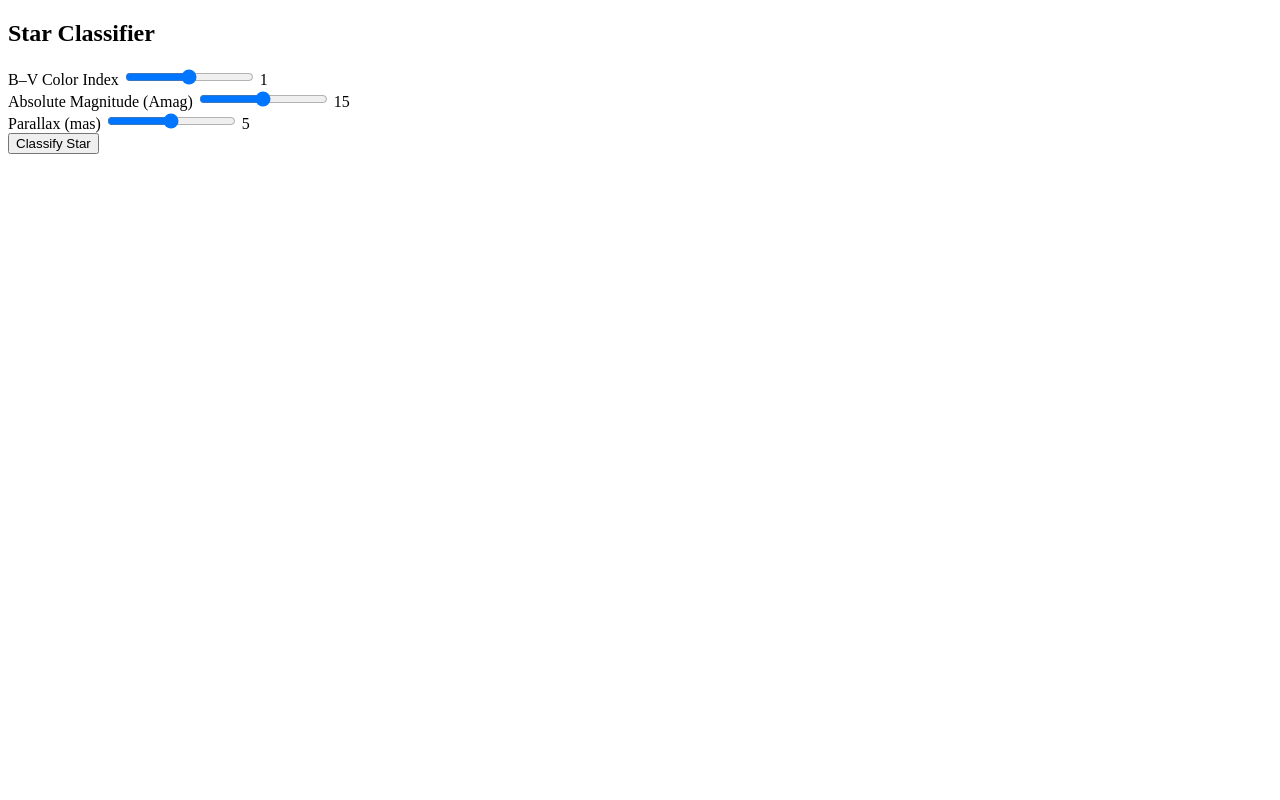
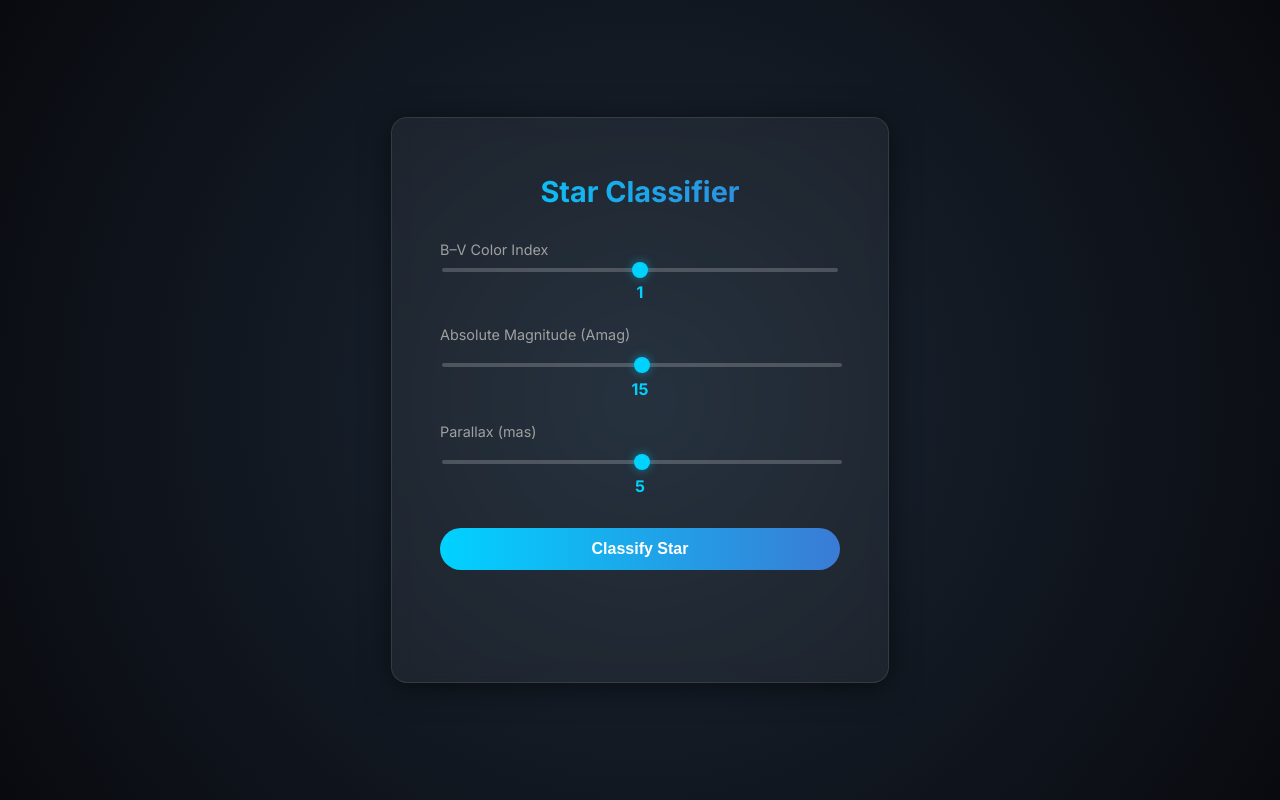
Before and after one commit to bishakhaP/star-classifer, a FastAPI app: page / in a window 1280 px wide. Run offline with FastAPI, Linux system fonts and the light colour scheme; parts of the project's set-up code (start-up, migrations or seed data) failed here and were passed over.

Commit message:
Added style

```diff
--- /dev/null
+++ b/static/style.css
@@ -0,0 +1,125 @@
+body {
+    background: radial-gradient(circle at center, #1b2735 0%, #090a0f 100%);
+    color: #ffffff;
+    font-family: 'Inter', sans-serif;
+    margin: 0;
+    padding: 0;
+    display: flex;
+    justify-content: center;
+    align-items: center;
+    min-height: 100vh;
+}
+
+
+.container {
+    background: rgba(255, 255, 255, 0.05);
+    backdrop-filter: blur(10px);
+    border: 1px solid rgba(255, 255, 255, 0.1);
+    padding: 2rem 3rem;
+    border-radius: 16px;
+    box-shadow: 0 4px 30px rgba(0, 0, 0, 0.5);
+    text-align: center;
+    max-width: 400px;
+    width: 100%;
+}
+
+
+h2 {
+    margin-bottom: 2rem;
+    font-size: 1.8rem;
+    font-weight: 700;
+    background: linear-gradient(90deg, #00d2ff 0%, #3a7bd5 100%);
+    -webkit-background-clip: text;
+    background-clip: text;
+    -webkit-text-fill-color: transparent;
+}
+
+label {
+    display: block;
+    margin-top: 1.5rem;
+    font-size: 0.9rem;
+    color: #a0a0a0;
+    text-align: left;
+    margin-bottom: 0.5rem;
+}
+
+
+input[type=range] {
+    -webkit-appearance: none;
+    appearance: none;
+    width: 100%;
+    background: transparent;
+}
+
+input[type=range]::-webkit-slider-thumb {
+    -webkit-appearance: none;
+    appearance: none;
+    height: 16px;
+    width: 16px;
+    border-radius: 50%;
+    background: #00d2ff;
+    cursor: pointer;
+    margin-top: -6px;
+    box-shadow: 0 0 10px rgba(0, 210, 255, 0.5);
+}
+
+input[type=range]::-webkit-slider-runnable-track {
+    width: 100%;
+    height: 4px;
+    cursor: pointer;
+    background: rgba(255, 255, 255, 0.2);
+    border-radius: 2px;
+}
+
+
+.slider-container {
+    display: flex;
+    align-items: center;
+    gap: 10px;
+}
+
+.slider-label {
+    font-size: 0.8rem;
+    font-weight: 600;
+}
+
+
+span {
+    display: inline-block;
+    margin-top: 0.5rem;
+    font-weight: bold;
+    color: #00d2ff;
+}
+
+
+button {
+    margin-top: 2rem;
+    background: linear-gradient(90deg, #00d2ff 0%, #3a7bd5 100%);
+    border: none;
+    padding: 12px 24px;
+    color: white;
+    font-size: 1rem;
+    font-weight: 600;
+    border-radius: 30px;
+    cursor: pointer;
+    transition: transform 0.2s, box-shadow 0.2s;
+    width: 100%;
+}
+
+button:hover {
+    transform: translateY(-1px);
+    box-shadow: 0 5px 10px rgba(0, 210, 255, 0.4);
+}
+
+button:active {
+    transform: translateY(0);
+}
+
+
+#result {
+    margin-top: 2rem;
+    min-height: 1.5em;
+    font-size: 1.2rem;
+    color: #fff;
+    font-weight: 500;
+}
--- a/templates/index.html
+++ b/templates/index.html
@@ -4,25 +4,31 @@
     <meta charset="UTF-8" />
     <meta name="viewport" content="width=device-width, initial-scale=1.0" />
     <title>Star Classifier</title>
+    <link rel="stylesheet" href="/static/style.css" />
+    <link
+      href="https://fonts.googleapis.com/css2?family=Inter:wght@400;600;700&display=swap"
+      rel="stylesheet"
+    />
   </head>
   <body>
-    <div>
+    <div class="container">
       <h2>Star Classifier</h2>
 
-      <div>
+      <div class="input-group">
         <label for="B_V">B–V Color Index</label>
-
-        <input type="range" id="B_V" min="0" max="2" step="0.1" value="1" />
+        <div class="slider-container">
+          <input type="range" id="B_V" min="0" max="2" step="0.1" value="1" />
+        </div>
         <span id="bvVal">1.0</span>
       </div>
 
-      <div>
+      <div class="input-group">
         <label for="Amag">Absolute Magnitude (Amag)</label>
         <input type="range" id="Amag" min="10" max="20" step="0.1" value="15" />
         <span id="amagVal">15.0</span>
       </div>
 
-      <div>
+      <div class="input-group">
         <label for="Plx">Parallax (mas)</label>
         <input type="range" id="Plx" min="0" max="10" step="0.1" value="5" />
         <span id="plxVal">5.0</span>
```
